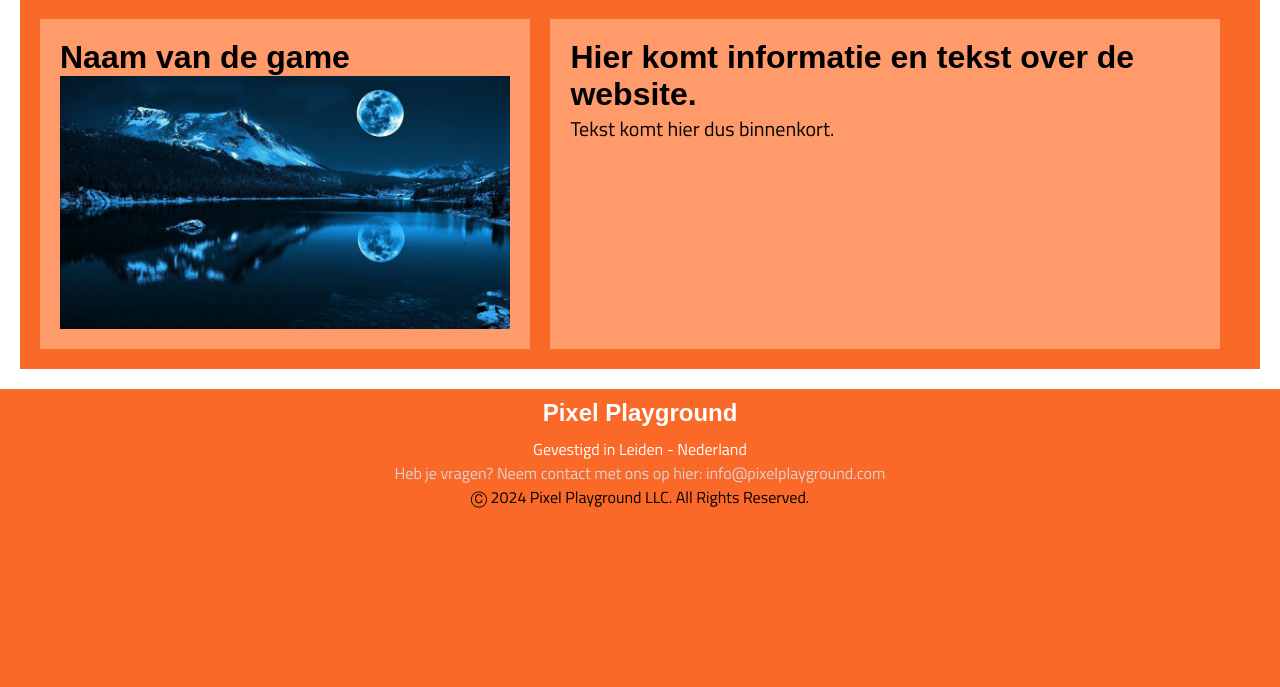
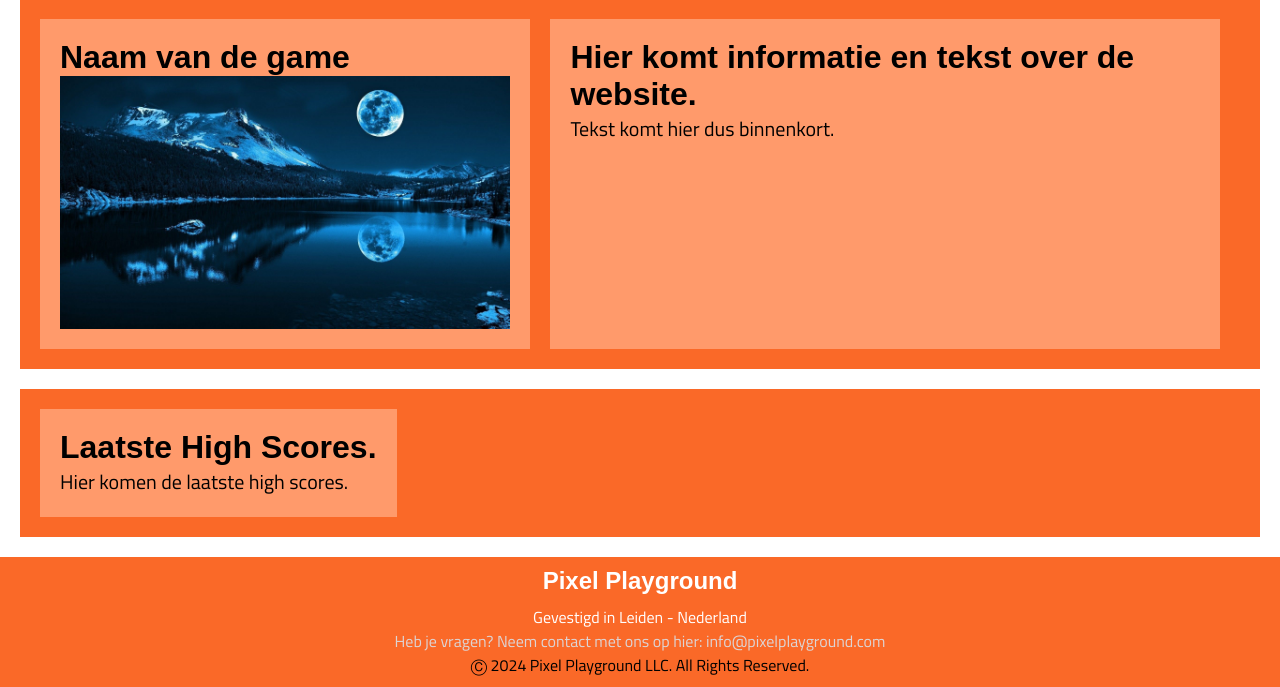
Before and after one commit to 3SWDG-Webdev-AO/Groep-11-Luuk-Bouwmeester, a PHP site: page /index.php in a window 1280 px wide. Shown: the part 685-1372 px from the top of the page. Before the commit the page ends 1193 px from the top, so only its background shows below. Run offline with PHP 8.4, Linux system fonts and the light colour scheme; some web fonts are replaced.

Commit message:
Plek voor waar de laatste high scores komen

```diff
--- a/paginas/home/index.php
+++ b/paginas/home/index.php
@@ -61,6 +61,17 @@
 
         </section>
 
+        <section class="home_middel">
+
+            <section class="home_container">
+
+                <h1>Laatste High Scores.</h1>
+                <p>Hier komen de laatste high scores.</p>
+
+            </section>
+
+        </section>
+
     </main>
 
     <?php include "../../shared/php/footer.php"; ?>
```
